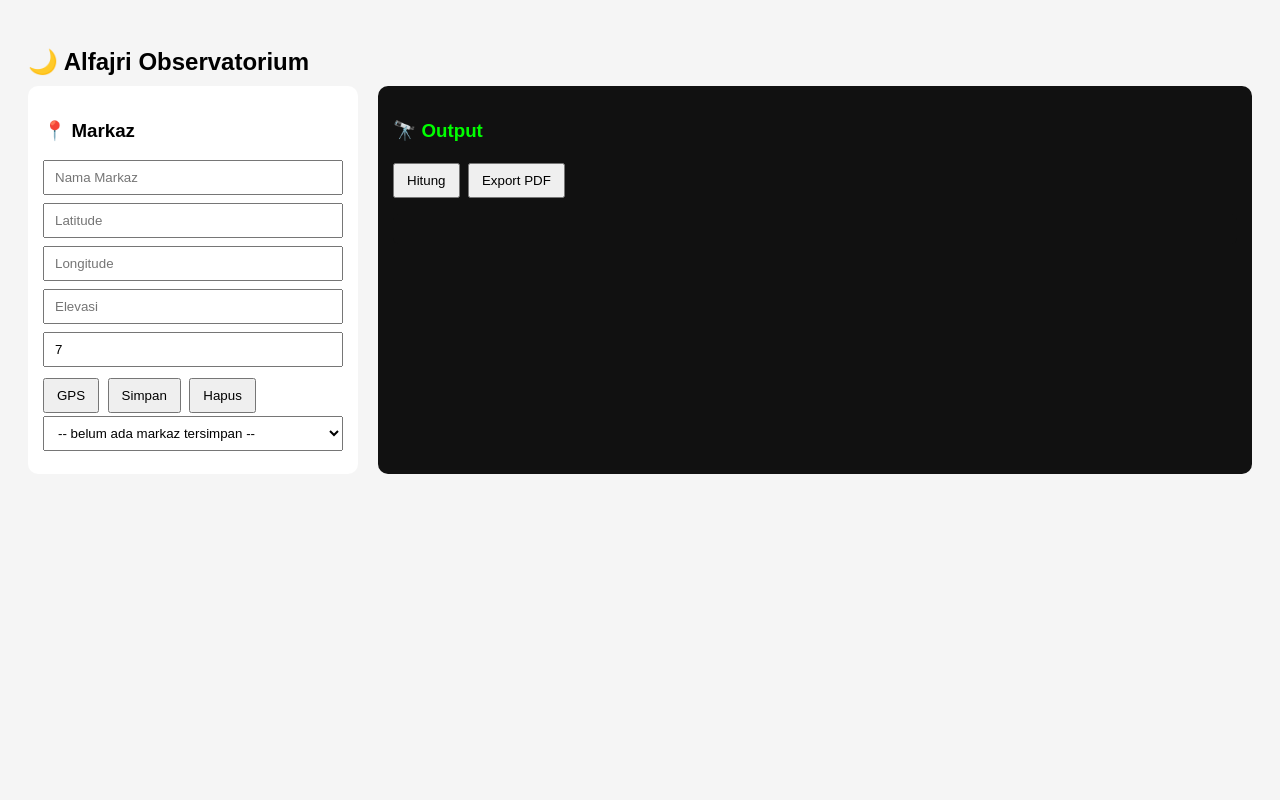
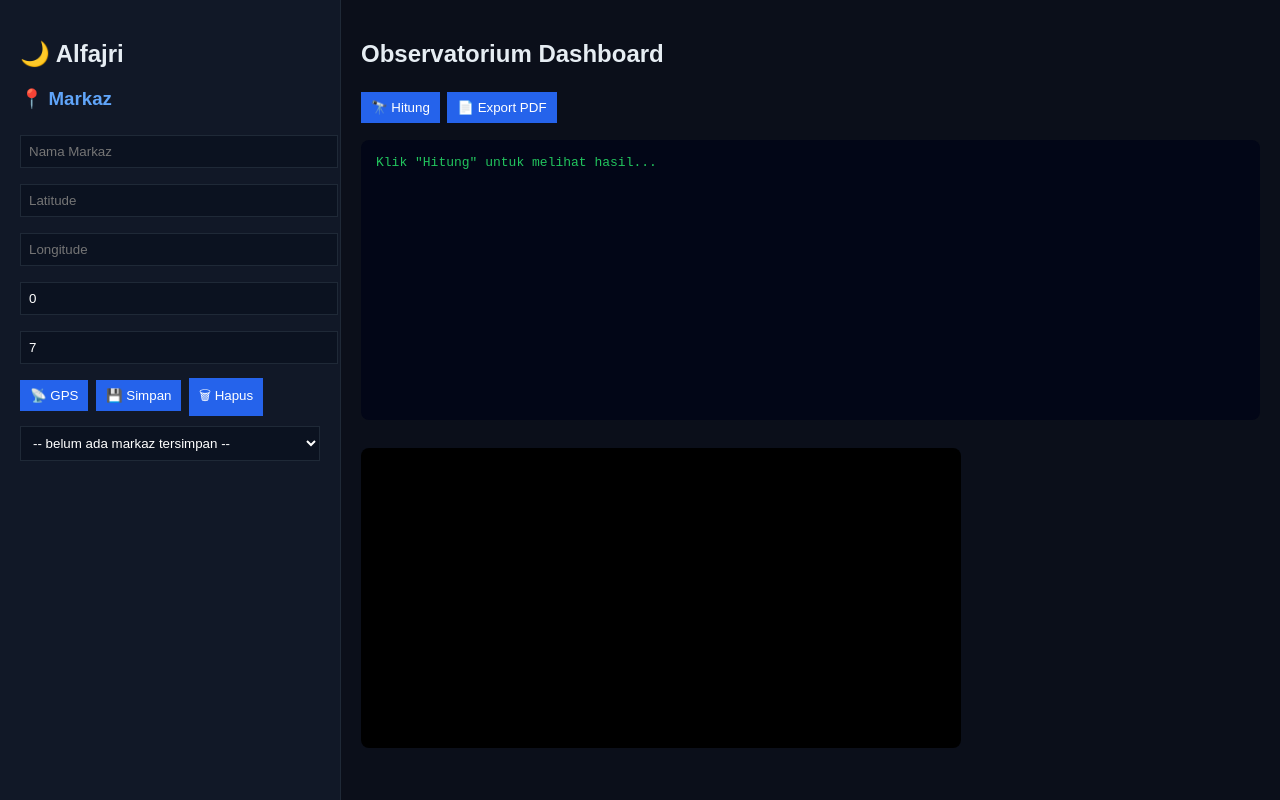
Before and after one commit to lightnet19/alfajrifalak, a website with bundled scripts: page public/dashboard.html in a window 1280 px wide. Built offline with nearby package versions, Linux system fonts and the light colour scheme.

Commit message:
Update dashboard.html

```diff
--- a/public/dashboard.html
+++ b/public/dashboard.html
@@ -2,97 +2,174 @@
 <html>
 <head>
 <meta charset="UTF-8">
-<title>Alfajri Dashboard</title>
+<title>Alfajri Observatorium</title>
 
 <script src="https://cdn.jsdelivr.net/npm/jspdf@3.0.1/dist/jspdf.umd.min.js"></script>
 
 <style>
 body {
-  font-family: Arial, sans-serif;
-  padding: 20px;
-  background: #f5f5f5;
+  margin: 0;
+  font-family: Arial;
+  background: #0b0f1a;
+  color: #e6edf3;
 }
 
-h2 {
-  margin-bottom: 10px;
+/* LAYOUT */
+.container {
+  display: flex;
+  height: 100vh;
 }
 
-.card {
-  background: white;
-  padding: 15px;
-  margin-bottom: 15px;
-  border-radius: 8px;
-  box-shadow: 0 1px 3px rgba(0,0,0,.08);
-  max-width: 760px;
+/* SIDEBAR */
+.sidebar {
+  width: 300px;
+  background: #111827;
+  padding: 20px;
+  overflow-y: auto;
+  border-right: 1px solid #1f2937;
 }
 
-label {
-  display: block;
-  margin-top: 8px;
-  margin-bottom: 4px;
-  font-weight: 600;
+.sidebar h3 {
+  margin-top: 20px;
+  color: #60a5fa;
 }
 
+/* INPUT */
 input, select {
   width: 100%;
-  padding: 8px 10px;
-  box-sizing: border-box;
-  margin-bottom: 8px;
+  padding: 8px;
+  margin: 6px 0 10px;
+  background: #0b1220;
+  border: 1px solid #1f2937;
+  color: #fff;
 }
 
+/* BUTTON */
 button {
-  padding: 8px 12px;
-  margin: 3px 4px 3px 0;
+  padding: 8px 10px;
+  margin: 4px 3px 4px 0;
+  background: #2563eb;
+  border: none;
+  color: white;
   cursor: pointer;
 }
 
+button:hover {
+  background: #1d4ed8;
+}
+
+/* MAIN */
+.main {
+  flex: 1;
+  padding: 20px;
+}
+
+/* OUTPUT */
 pre {
-  background: #111;
-  color: #0f0;
+  background: #020617;
   padding: 15px;
-  overflow-x: auto;
-  white-space: pre-wrap;
-  border-radius: 6px;
+  border-radius: 8px;
+  color: #22c55e;
+  height: 250px;
+  overflow: auto;
+}
+
+/* CANVAS */
+canvas {
+  background: #000;
+  border-radius: 8px;
+  margin-top: 15px;
 }
 </style>
 </head>
 
 <body>
 
-<h2>🌙 Alfajri Observatorium</h2>
+<div class="container">
 
-<div style="display:flex; gap:20px;">
+  <!-- SIDEBAR -->
+  <div class="sidebar">
 
-  <!-- LEFT PANEL -->
-  <div style="width:300px; background:#fff; padding:15px; border-radius:10px;">
+    <h2>🌙 Alfajri</h2>
+
     <h3>📍 Markaz</h3>
 
-    <input id="markaz" placeholder="Nama Markaz"><br>
-    <input id="lat" placeholder="Latitude"><br>
-    <input id="lon" placeholder="Longitude"><br>
-    <input id="elevation" placeholder="Elevasi"><br>
-    <input id="tz" placeholder="Timezone" value="7"><br>
+    <input id="markaz" placeholder="Nama Markaz">
 
-    <button onclick="getGPS()">GPS</button>
-    <button onclick="saveMarkaz()">Simpan</button>
-    <button onclick="deleteMarkaz()">Hapus</button>
+    <input id="lat" placeholder="Latitude">
+    <input id="lon" placeholder="Longitude">
+    <input id="elevation" placeholder="Elevasi (mdpl)" value="0">
+    <input id="tz" placeholder="Zona Waktu" value="7">
+
+    <button onclick="getGPS()">📡 GPS</button>
+    <button onclick="saveMarkaz()">💾 Simpan</button>
+    <button onclick="deleteMarkaz()">🗑 Hapus</button>
 
     <select id="markazList"></select>
+
   </div>
 
-  <!-- RIGHT PANEL -->
-  <div style="flex:1; background:#111; padding:15px; border-radius:10px; color:#0f0;">
-    <h3>🔭 Output</h3>
+  <!-- MAIN -->
+  <div class="main">
 
-    <button onclick="run()">Hitung</button>
-    <button onclick="exportPDF()">Export PDF</button>
+    <h2>Observatorium Dashboard</h2>
 
-    <pre id="out"></pre>
+    <button onclick="run()">🔭 Hitung</button>
+    <button onclick="exportPDF()">📄 Export PDF</button>
+
+    <pre id="out">Klik "Hitung" untuk melihat hasil...</pre>
+
+    <!-- GRAFIK -->
+    <canvas id="chart" width="600" height="300"></canvas>
+
   </div>
 
 </div>
 
 <script type="module" src="/js/app.js"></script>
 
+<script>
+// ========================
+// SIMPLE GRAPH (SUN vs MOON)
+// ========================
+function drawChart(data) {
+  const canvas = document.getElementById("chart");
+  const ctx = canvas.getContext("2d");
+
+  ctx.clearRect(0,0,canvas.width,canvas.height);
+
+  const centerY = canvas.height / 2;
+
+  // garis horizon
+  ctx.strokeStyle = "#444";
+  ctx.beginPath();
+  ctx.moveTo(0, centerY);
+  ctx.lineTo(canvas.width, centerY);
+  ctx.stroke();
+
+  // matahari
+  ctx.fillStyle = "yellow";
+  ctx.beginPath();
+  ctx.arc(200, centerY - data.sunAltitude * 3, 6, 0, Math.PI*2);
+  ctx.fill();
+
+  // bulan
+  ctx.fillStyle = "white";
+  ctx.beginPath();
+  ctx.arc(400, centerY - data.moonAltitude * 3, 6, 0, Math.PI*2);
+  ctx.fill();
+}
+
+// override run biar update grafik
+const oldRun = window.run;
+window.run = () => {
+  oldRun();
+
+  if (window.last) {
+    drawChart(window.last);
+  }
+};
+</script>
+
 </body>
 </html>
```
